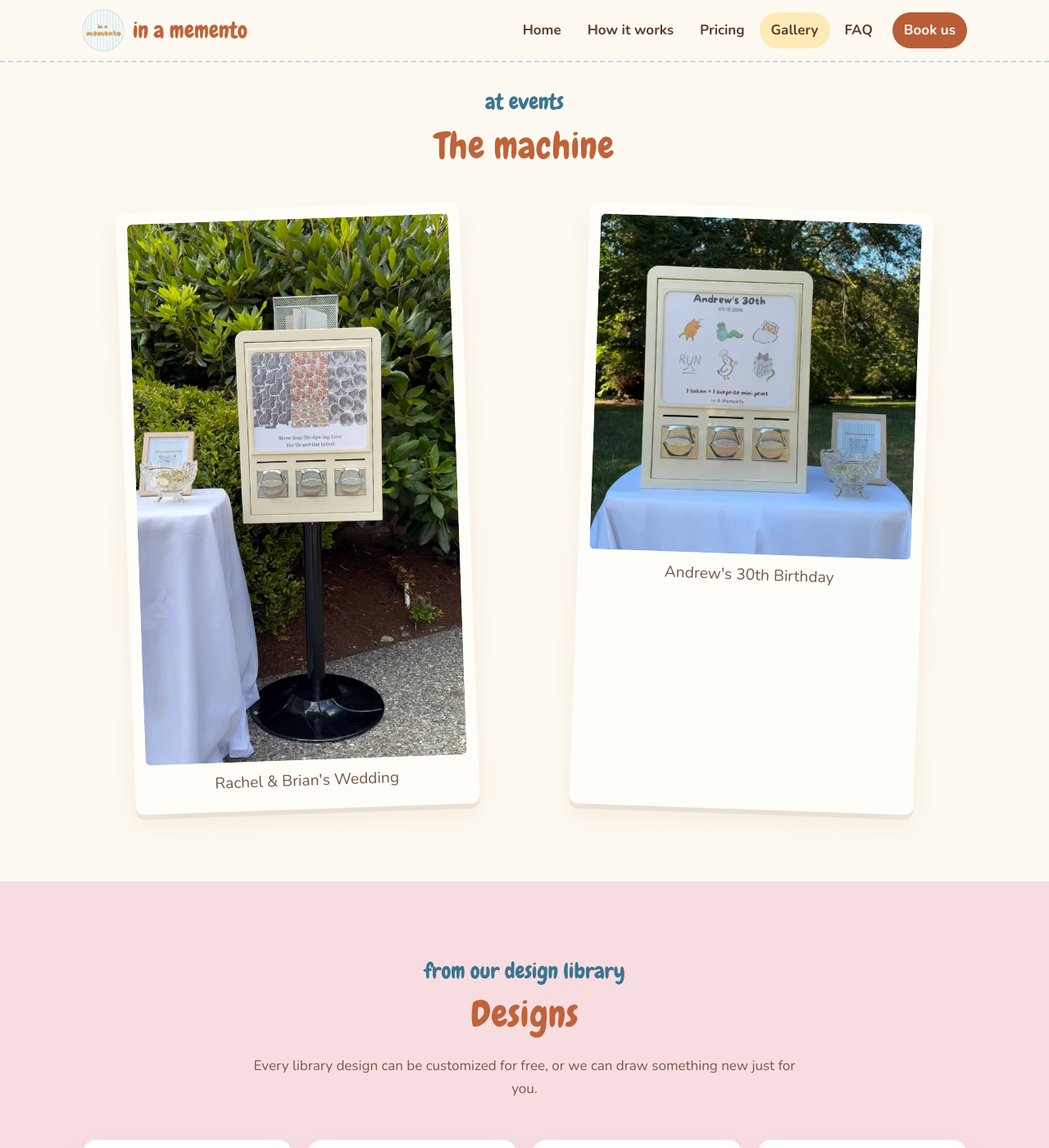
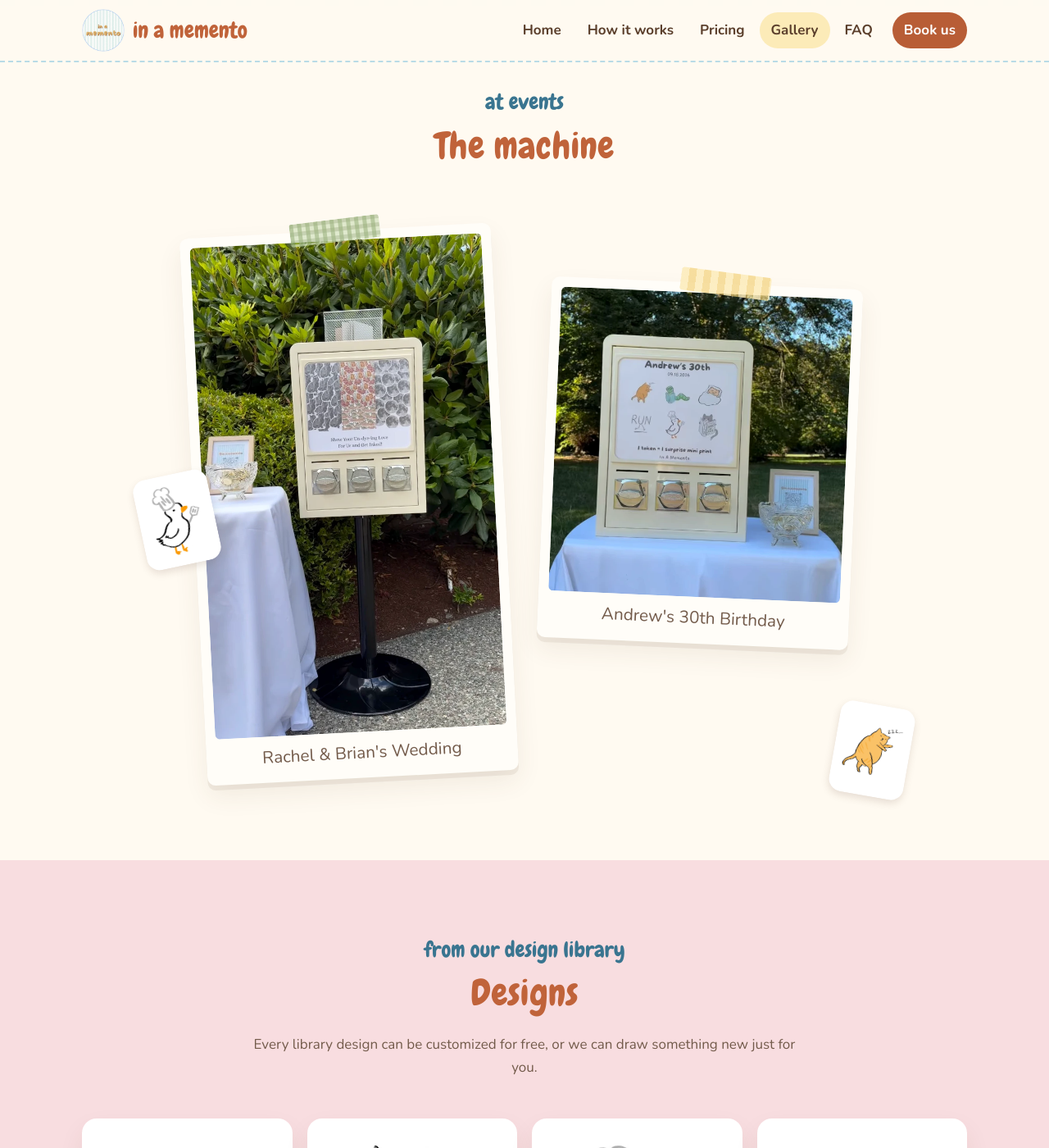
Before and after one commit to andrew-hy-kim/in.a.memento, a Jekyll site: the page built from gallery/index.html, in a window 1280 px wide and 1400 px high, scrolled down 375 px. Shown: the whole window at 82% size. Built offline with Jekyll 4.4.1, drawn with Linux system fonts in a browser that asks for light colours.

Commit message:
Gallery: scrapbook layout for event photos
Polaroids keep each photo's natural shape and hug it (no empty card
space), with rotating tilts, washi tape strips, a staggered layout and a
couple of doodle stickers. Tilts, tape and stagger repeat automatically
as more photos are added.

Co-Authored-By: Claude Opus 5.5 <noreply@anthropic.com>
Claude-Session: https://claude.ai/code/session_01A4x6zNFM2ikQnVBPRWM1LK

```diff
--- a/css/style.css
+++ b/css/style.css
@@ -1416,3 +1416,84 @@ html { scroll-padding-top: 96px; }
   color: var(--butter);
 }
 .contact-aside .h3 { font-size: 1.5rem; }
+
+/* ---------- Gallery: scrapbook of event photos ----------
+   Photos keep their natural shape; each polaroid hugs its photo, gets its own tilt,
+   a strip of washi tape and a little up/down stagger, so different sizes look intentional. */
+.scrapbook {
+  position: relative;
+  display: flex;
+  flex-wrap: wrap;
+  justify-content: center;
+  align-items: flex-start;
+  gap: 40px 48px;
+  max-width: 980px;
+  margin: 0 auto;
+  padding: 28px 12px 12px;
+}
+.polaroid.scrap {
+  position: relative;
+  flex: 0 1 380px;
+  max-width: 380px;
+  margin: 0;
+  padding: 12px 12px 14px;
+  transition: transform 0.25s ease, box-shadow 0.25s ease;
+}
+.polaroid.scrap figcaption { font-size: 1.3rem; margin-top: 8px; }
+/* rotating tilts and stagger */
+.scrap:nth-of-type(4n+1) { transform: rotate(-3deg); }
+.scrap:nth-of-type(4n+2) { transform: rotate(2.5deg); margin-top: 64px; }
+.scrap:nth-of-type(4n+3) { transform: rotate(-1.5deg); margin-top: 20px; }
+.scrap:nth-of-type(4n+4) { transform: rotate(3deg); margin-top: 84px; }
+@media (hover: hover) {
+  .polaroid.scrap:hover { transform: rotate(0) scale(1.02); box-shadow: 0 10px 0 rgba(91, 63, 44, 0.06), 0 22px 40px rgba(91, 63, 44, 0.16); z-index: 2; }
+}
+/* washi tape */
+.polaroid.scrap::before {
+  content: "";
+  position: absolute;
+  top: -14px; left: 50%;
+  width: 110px; height: 28px;
+  transform: translateX(-50%) rotate(-4deg);
+  border-radius: 3px;
+  opacity: 0.88;
+  background:
+    linear-gradient(90deg, rgba(138, 165, 106, 0.55) 50%, transparent 50%),
+    linear-gradient(rgba(138, 165, 106, 0.55) 50%, rgba(213, 227, 191, 0.85) 50%);
+  background-size: 10px 10px;
+  z-index: 1;
+}
+.scrap:nth-of-type(3n+2)::before {
+  transform: translateX(-30%) rotate(5deg);
+  background: repeating-linear-gradient(90deg, rgba(252, 235, 184, 0.95) 0 9px, rgba(242, 207, 115, 0.75) 9px 18px);
+}
+.scrap:nth-of-type(3n+3)::before {
+  transform: translateX(-70%) rotate(-2deg);
+  background: repeating-linear-gradient(45deg, rgba(248, 221, 224, 0.95) 0 8px, rgba(240, 190, 198, 0.8) 8px 16px);
+}
+/* doodle stickers stuck on the page */
+.scrap-sticker {
+  position: absolute;
+  width: 92px; height: auto;
+  padding: 6px;
+  background: #fff;
+  border-radius: 16px;
+  box-shadow: 0 4px 10px rgba(91, 63, 44, 0.15);
+  pointer-events: none;
+  z-index: 3;
+}
+.sticker-a { left: 2%; top: 46%; transform: rotate(-12deg); }
+.sticker-b { right: 2%; bottom: -10px; transform: rotate(10deg); }
+@media (max-width: 900px) { .scrap-sticker { width: 70px; } .sticker-a { left: 0; top: 0; } }
+@media (max-width: 640px) {
+  .scrapbook { gap: 18px 14px; padding-top: 22px; }
+  .polaroid.scrap { flex-basis: calc(50% - 14px); padding: 7px 7px 9px; }
+  .polaroid.scrap figcaption { font-size: 0.85rem; margin-top: 5px; line-height: 1.25; }
+  .polaroid.scrap::before { width: 60px; height: 18px; top: -9px; }
+  .scrap:nth-of-type(4n+2) { margin-top: 36px; }
+  .scrap:nth-of-type(4n+4) { margin-top: 48px; }
+  .scrap-sticker { width: 50px; padding: 3px; border-radius: 10px; }
+  .sticker-a { left: -4px; top: -6px; }
+  .sticker-b { right: -4px; bottom: -14px; }
+}
+@media (prefers-reduced-motion: reduce) { .polaroid.scrap { transition: none; } }
--- a/gallery/index.html
+++ b/gallery/index.html
@@ -19,17 +19,23 @@ description: "See our sticker, tattoo and/or mini print vending machine at Seatt
       <span class="eyebrow">at events</span>
       <h2>The machine</h2>
     </div>
-    <div class="grid grid-2 event-photos">
-      <figure class="polaroid tilt-left">
+    {%- comment -%}
+      Scrapbook: photos keep their natural shape. To add a photo, copy a <figure class="polaroid scrap"> block.
+      Tilts, tape colors and the up/down stagger rotate automatically.
+    {%- endcomment %}
+    <div class="scrapbook">
+      <img class="scrap-sticker sticker-a" src="{{ '/images/designs/chef-duck.webp' | relative_url }}" alt="" aria-hidden="true" loading="lazy">
+      <figure class="polaroid scrap">
         <img src="{{ '/images/gallery/machine-on-stand.webp' | relative_url }}" width="660" height="1112" loading="lazy"
              alt="The vending machine on its stand at Rachel & Brian's outdoor wedding, with a sign reading 'Show Your Un-dye-ing Love For Us and Get Inked!'">
         <figcaption>Rachel &amp; Brian's Wedding</figcaption>
       </figure>
-      <figure class="polaroid">
+      <figure class="polaroid scrap">
         <img src="{{ '/images/gallery/andrews-30th.webp' | relative_url }}" width="624" height="651" loading="lazy"
              alt="The vending machine at a 30th birthday party, showing six doodle designs and the sign '1 token = 1 surprise mini print'">
         <figcaption>Andrew's 30th Birthday</figcaption>
       </figure>
+      <img class="scrap-sticker sticker-b" src="{{ '/images/designs/sleeping-cat.webp' | relative_url }}" alt="" aria-hidden="true" loading="lazy">
     </div>
   </div>
 </section>
```
